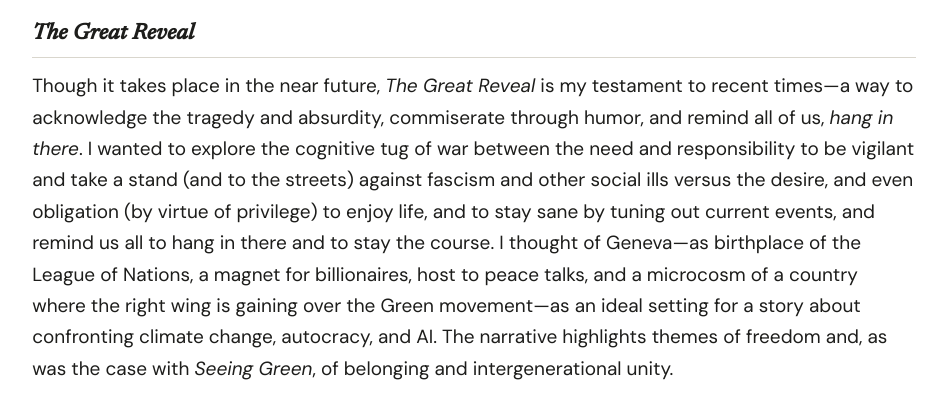
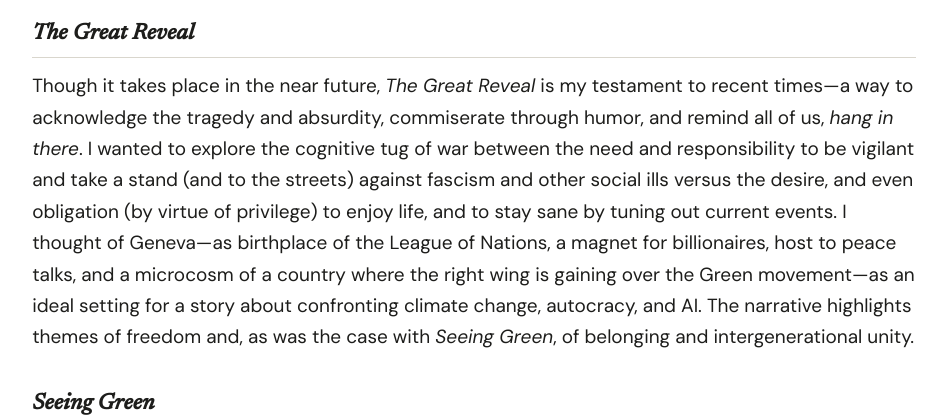
Before and after one commit to annabelhertz2017/annabelhertz2017.github.io, a plain HTML site: page why-i-wrote-it.html in a window 1280 px wide. Shown: the part 337-756 px from the top of the page, without its empty margins (166-1113 px from the left). Drawn offline with Linux system fonts and the light colour scheme.

Commit message:
Why I wrote: sentence ends at 'current events.'
Co-Authored-By: Claude Sonnet 5.5 <noreply@anthropic.com>
Claude-Session: https://claude.ai/code/session_016b5sW6zxxaQmWFoJYk8szr

```diff
--- a/why-i-wrote-it.html
+++ b/why-i-wrote-it.html
@@ -44,7 +44,7 @@
     <h1 class="title-menu">Why I wrote&hellip;</h1>
     <div class="post-body">
       <h2 id="great-reveal"><em>The Great Reveal</em></h2>
-      <p>Though it takes place in the near future, <em>The Great Reveal</em> is my testament to recent times&mdash;a way to acknowledge the tragedy and absurdity, <a class="plain-link" href="https://www.merriam-webster.com/dictionary/commiserate" target="_blank" rel="noopener">commiserate</a> through humor, and remind all of us, <em>hang in there</em>. I wanted to explore the cognitive tug of war between the need and responsibility to be vigilant and take a stand (and to the streets) against fascism and other social ills versus the desire, and even obligation (by virtue of privilege) to enjoy life, and to stay sane by tuning out current events, and remind us all to hang in there and to stay the course. I thought of Geneva—as birthplace of the League of Nations, a magnet for billionaires, host to peace talks, and a microcosm of a country where the right wing is gaining over the Green movement—as an ideal setting for a story about confronting climate change, autocracy, and AI. The narrative highlights themes of freedom and, as was the case with <em>Seeing Green</em>, of belonging and intergenerational unity.</p>
+      <p>Though it takes place in the near future, <em>The Great Reveal</em> is my testament to recent times&mdash;a way to acknowledge the tragedy and absurdity, <a class="plain-link" href="https://www.merriam-webster.com/dictionary/commiserate" target="_blank" rel="noopener">commiserate</a> through humor, and remind all of us, <em>hang in there</em>. I wanted to explore the cognitive tug of war between the need and responsibility to be vigilant and take a stand (and to the streets) against fascism and other social ills versus the desire, and even obligation (by virtue of privilege) to enjoy life, and to stay sane by tuning out current events. I thought of Geneva—as birthplace of the League of Nations, a magnet for billionaires, host to peace talks, and a microcosm of a country where the right wing is gaining over the Green movement—as an ideal setting for a story about confronting climate change, autocracy, and AI. The narrative highlights themes of freedom and, as was the case with <em>Seeing Green</em>, of belonging and intergenerational unity.</p>
       <h2 id="seeing-green"><em>Seeing Green</em></h2>
       <p><em>Seeing Green</em> was my (belated) response to <em>Primary Colors</em>&mdash;a version of campaigning that&rsquo;s women-driven, international, and includes broader themes around public interest work and identity. I wanted to show an activist&rsquo;s multidimensionality and to focus on the lives of underdogs who have linkages to power but are relatively powerless. Told in the first person, the book captures early-90s Washington and the nuts and bolts of its politics with coming-of-age intensity. Though some of that era&rsquo;s public debates and policies have been remarkably cyclical, it was nevertheless a historically unique time of optimism in the US that shaped several generations.</p>
     </div>
```
